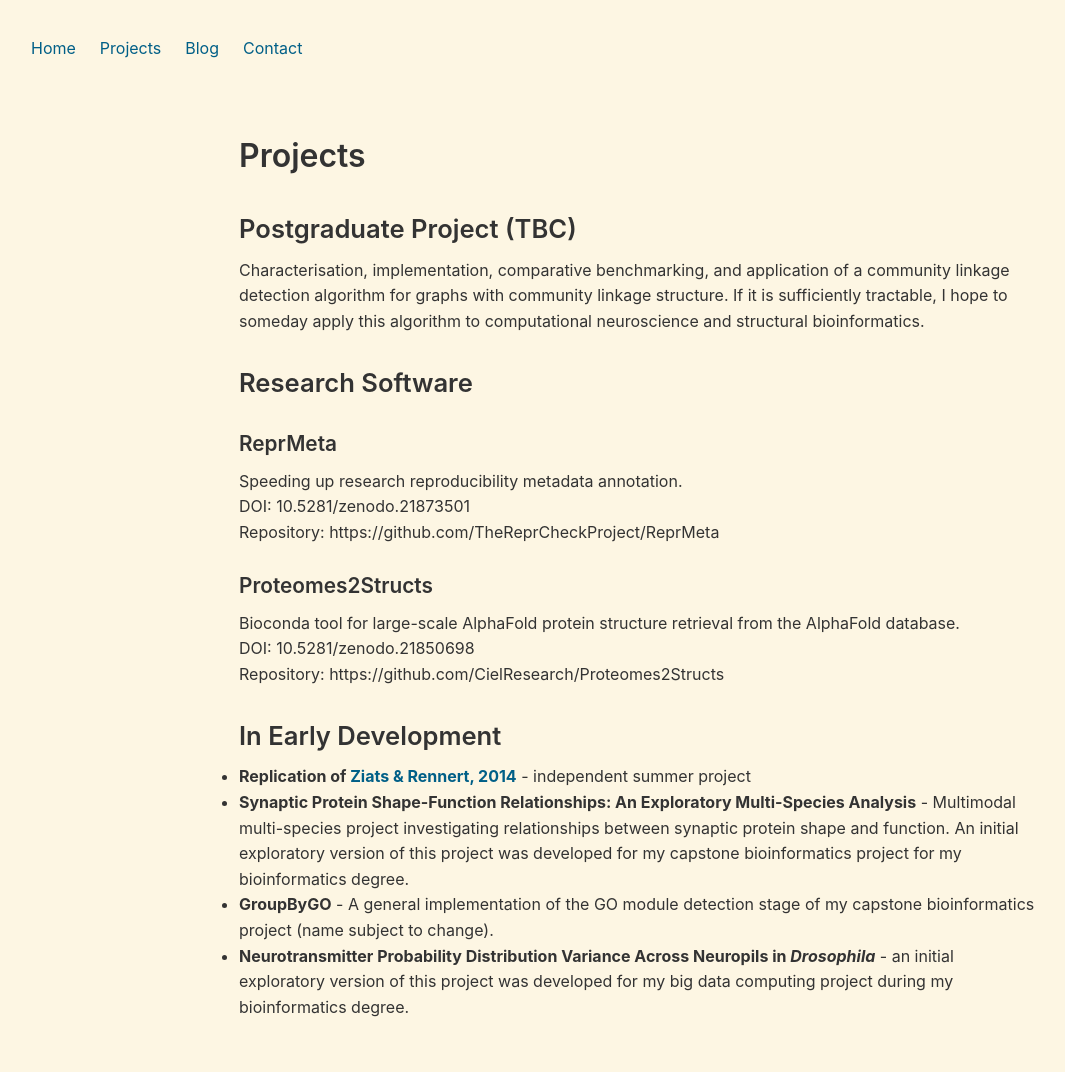
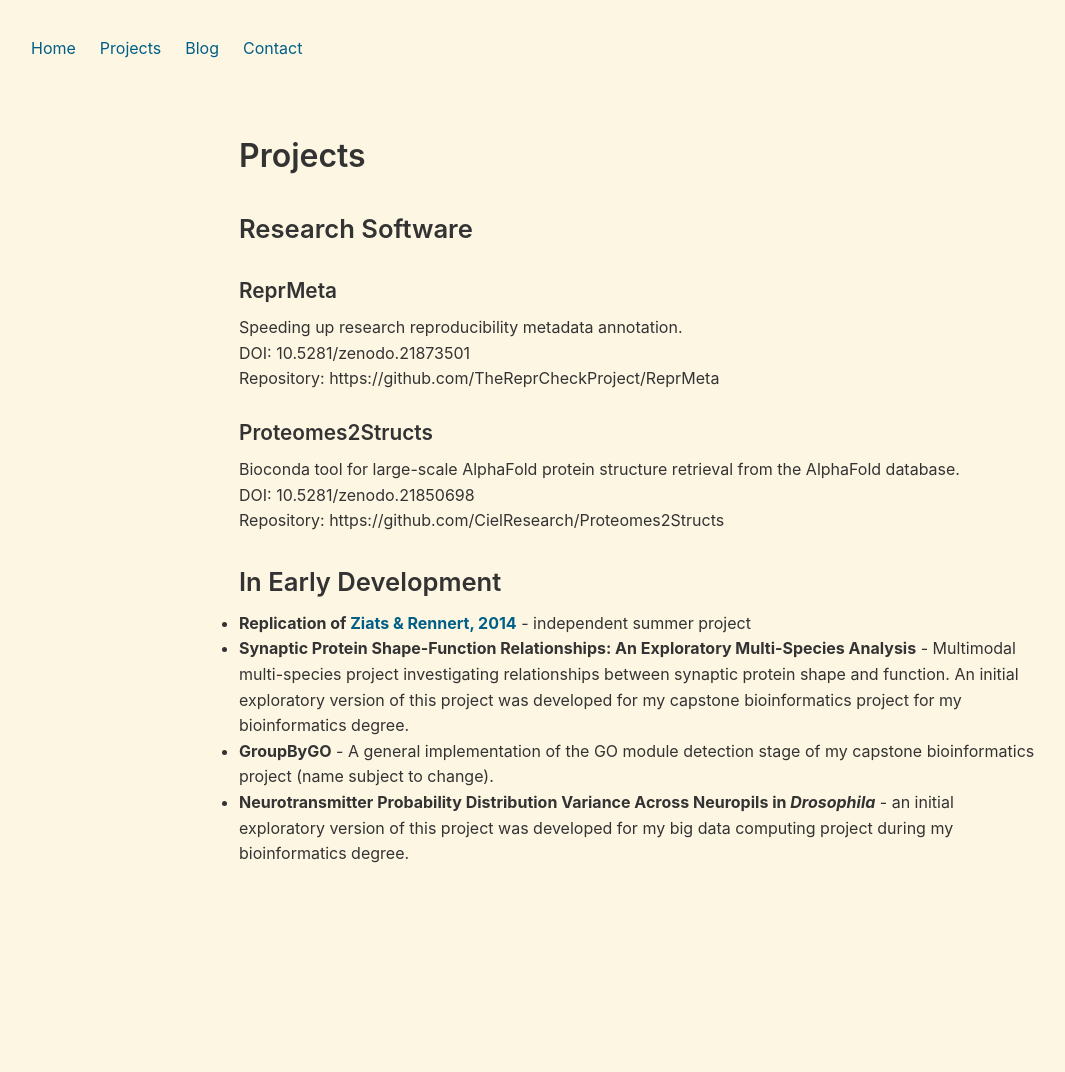
Before and after one commit to CielResearch/CielResearch.github.io, a Jekyll site: the page built from projects.md, in a window 1280 px wide. Shown: the whole page, without its empty margins (1-1066 px from the left). Built offline with Jekyll 4.4.1, drawn with Linux system fonts in a browser that asks for light colours; our own code applies the rules of GitHub Pages for plain Markdown files; after the commit the page ends 919 px from its top, so only the background shows below that.

Commit message:
Remove outdated TBC postgrad project

```diff
--- a/projects.md
+++ b/projects.md
@@ -1,7 +1,4 @@
 # Projects
-
-## Postgraduate Project (TBC)
-Characterisation, implementation, comparative benchmarking, and application of a community linkage detection algorithm for graphs with community linkage structure. If it is sufficiently tractable, I hope to someday apply this algorithm to computational neuroscience and structural bioinformatics.
 
 ## Research Software
 
```
